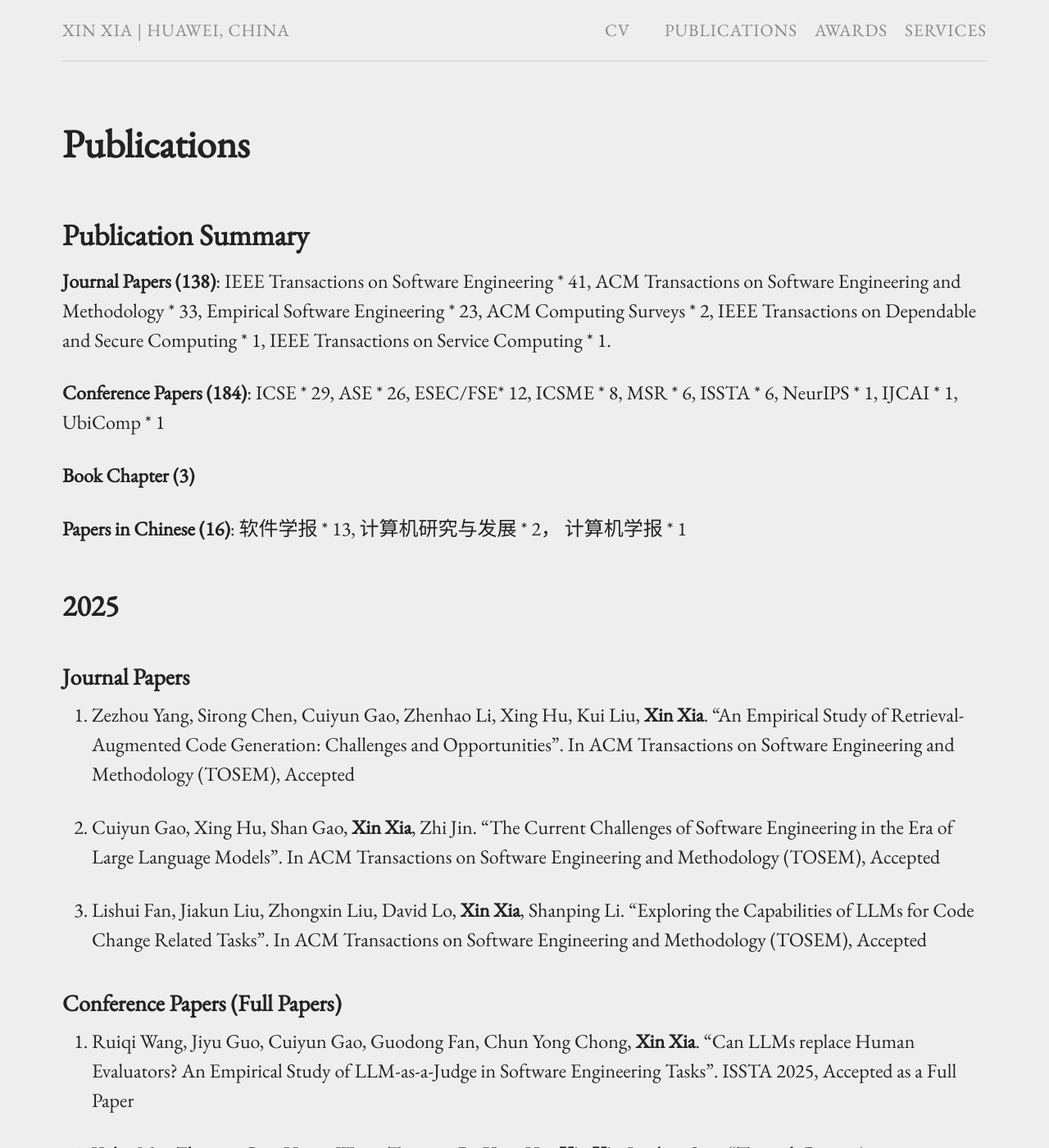
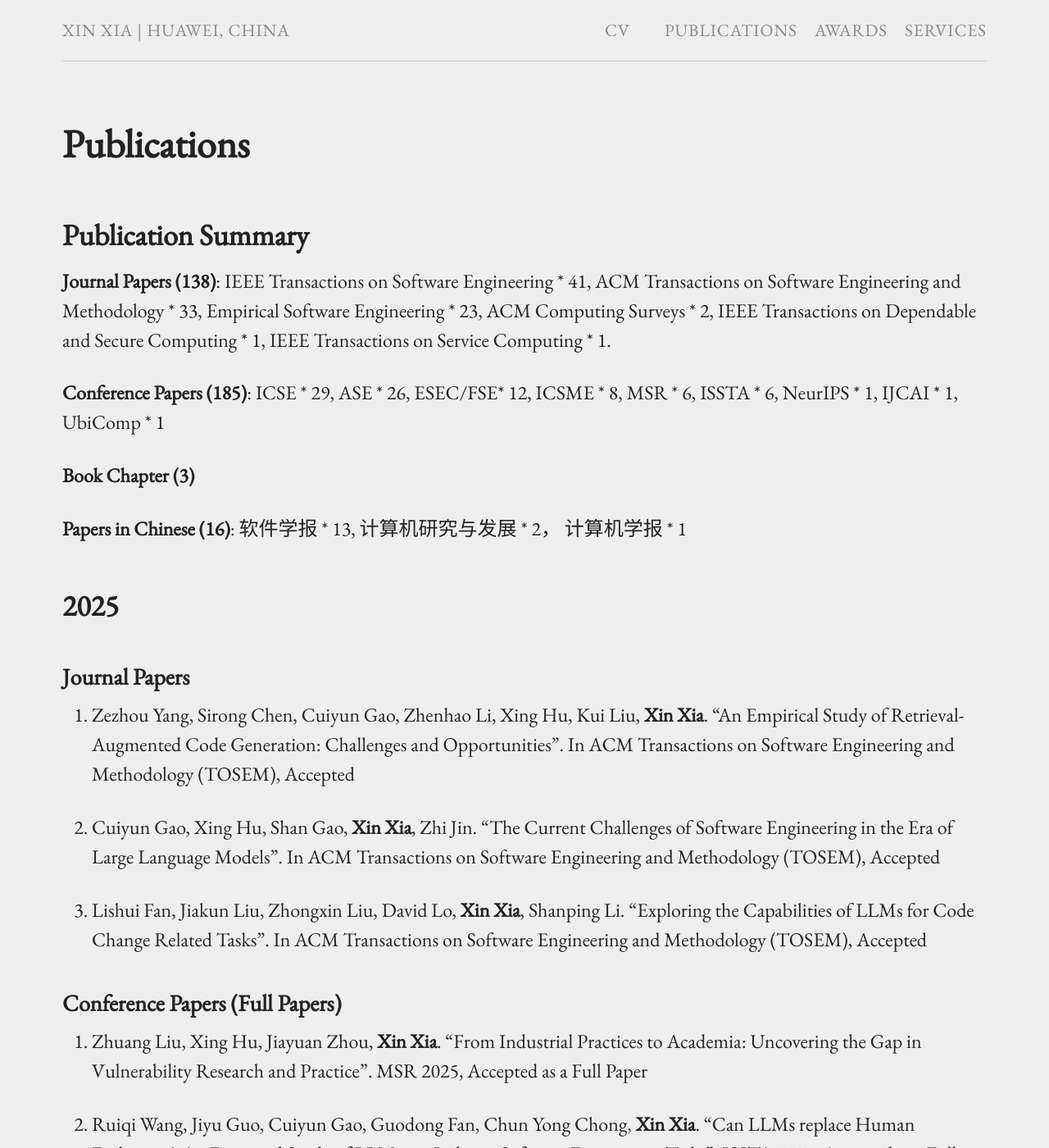
Before and after one commit to xin-xia/xin-xia.github.io, a Jekyll site: the page built from publication.md, in a window 1280 px wide and 1400 px high. Shown: the whole window at 82% size. Built offline with Jekyll 4.4.1, drawn with Linux system fonts in a browser that asks for light colours; our own code applies the rules of GitHub Pages for plain Markdown files.

Commit message:
Update publication.md
sss

```diff
--- a/publication.md
+++ b/publication.md
@@ -8,7 +8,7 @@ permalink: /publication/
 
 <strong>Journal Papers (138)</strong>: IEEE Transactions on Software Engineering * 41,  ACM Transactions on Software Engineering and Methodology * 33, Empirical Software Engineering * 23,  ACM Computing Surveys * 2, IEEE  Transactions on Dependable and Secure Computing * 1, IEEE Transactions on Service Computing * 1.
 
-<strong>Conference Papers (184)</strong>: ICSE * 29, ASE * 26, ESEC/FSE* 12, ICSME * 8, MSR * 6,  ISSTA * 6, NeurIPS * 1, IJCAI * 1, UbiComp * 1
+<strong>Conference Papers (185)</strong>: ICSE * 29, ASE * 26, ESEC/FSE* 12, ICSME * 8, MSR * 6,  ISSTA * 6, NeurIPS * 1, IJCAI * 1, UbiComp * 1
 
 <strong>Book Chapter (3) </strong>
 
@@ -25,6 +25,8 @@ permalink: /publication/
 136. Lishui Fan, Jiakun Liu, Zhongxin Liu, David Lo, <strong>Xin Xia</strong>, Shanping Li. "Exploring the Capabilities of LLMs for Code Change Related Tasks". In ACM Transactions on Software Engineering and Methodology (TOSEM), Accepted <br />
 
 ### Conference Papers (Full Papers)
+
+185. Zhuang Liu, Xing Hu, Jiayuan Zhou, <strong>Xin Xia</strong>.   "From Industrial Practices to Academia: Uncovering the Gap in   Vulnerability Research and Practice". MSR 2025, Accepted as a Full Paper <br />
 
 184. Ruiqi Wang, Jiyu Guo, Cuiyun Gao, Guodong Fan, Chun Yong Chong, <strong>Xin Xia</strong>. "Can LLMs replace Human Evaluators? An Empirical Study of LLM-as-a-Judge in Software Engineering Tasks". ISSTA 2025, Accepted as a Full Paper <br />
 
```
